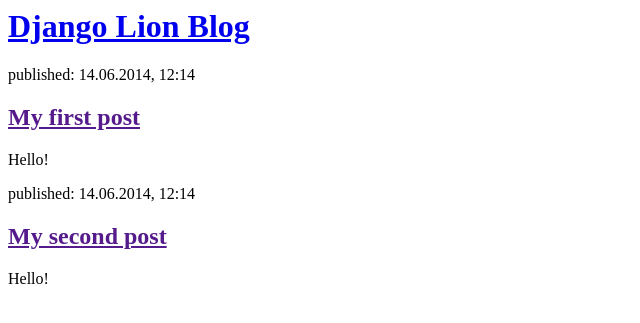
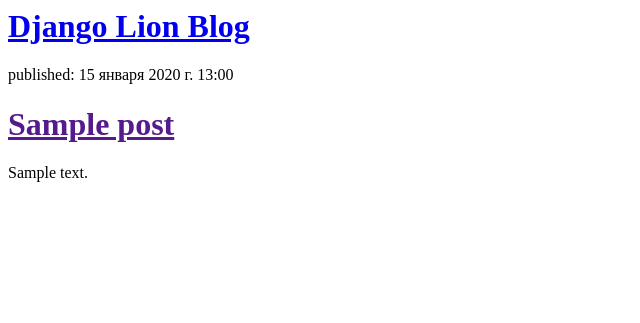
Before and after one commit to Alkenzz/my-first-blog, a Django app: page / in a window 1280 px wide. Shown: the top 323 px of the page, without its empty margins (0-640 px from the left). Run offline with Django 4.2, Linux system fonts and the light colour scheme; tables that the repository leaves empty hold one stand-in row (values such as "Sample post").

Commit message:
Modified templates to display posts from database.

```diff
--- a/blog/templates/blog/post_list.html
+++ b/blog/templates/blog/post_list.html
@@ -5,18 +5,12 @@
     <body>
         <div>
             <h1><a href="/">Django Lion Blog</a></h1>
-        </div>
+	  </div>
 
-        <div>
-            <p>published: 14.06.2014, 12:14</p>
-            <h2><a href="">My first post</a></h2>
-            <p>Hello!</p>
-        </div>
-
-        <div>
-            <p>published: 14.06.2014, 12:14</p>
-            <h2><a href="">My second post</a></h2>
-            <p>Hello!</p>
-        </div>
-    </body>
-</html>
+	  {% for post in posts %}
+    		<div>
+        	    <p>published: {{ post.published_date }}</p>
+        	    <h1><a href="">{{ post.title }}</a></h1>
+        	    <p>{{ post.text|linebreaksbr }}</p>
+    		</div>
+	  {% endfor %}
--- a/blog/views.py
+++ b/blog/views.py
@@ -1,6 +1,7 @@
 from django.shortcuts import render
-
-# Create your views here.
+from django.utils import timezone
+from .models import Post
 
 def post_list(request):
-    return render(request, 'blog/post_list.html', {})
+    posts = Post.objects.filter(published_date__lte=timezone.now()).order_by('published_date')
+    return render(request, 'blog/post_list.html', {'posts': posts})
```
